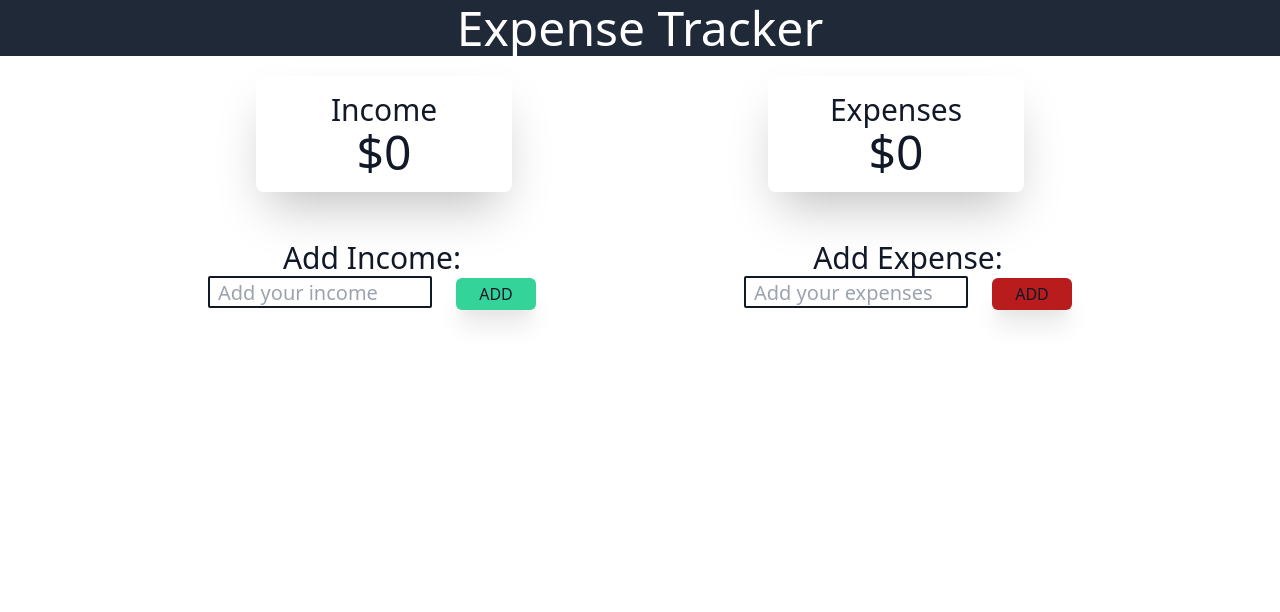
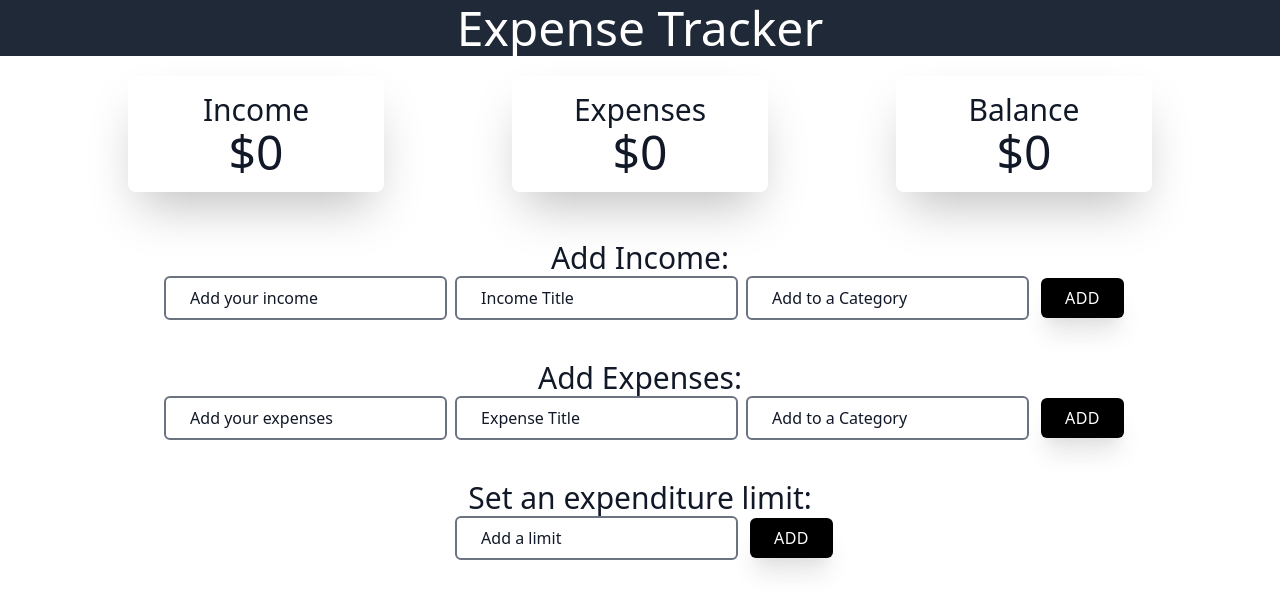
Before and after one commit to faisalsayed10/expense-organizer, a React (Create React App) app: page / in a window 1280 px wide. Shown: the top 612 px of the page. Built offline with nearby package versions, Linux system fonts and the light colour scheme.

Commit message:
added balance and clear form functioning

```diff
--- a/src/AddInputs.js
+++ b/src/AddInputs.js
@@ -1,47 +1,144 @@
 import React from "react";
 import { useForm } from "react-hook-form";
 
-function AddInputs({ setIncome, setExpense, income, expense }) {
-  const { handleSubmit, register } = useForm();
-  const handelNewIncome = (data) => {
-    setIncome((income) => [...income, data.income]);
+let countIncome = 0;
+let countExpense = 0;
+let incomePlaceholder = "Add your income";
+let expensePlaceholder = "Add your expenses";
+const inputClass =
+  "ml-2 py-2 px-6 border-2 border-gray-500 focus:border-gray-900 text-gray-800 text-md rounded-md placeholder-gray-900";
+const buttonClass =
+  "ml-3 py-2 px-6 border-1 border-gray-400 bg-black text-white text-md tracking-wide rounded-md outline-none shadow-xl ";
+
+function AddInputs({ setIncomes, setExpenses, setLimit, setError, limit, error }) {
+  const { handleSubmit, register, reset } = useForm();
+
+  const handleNewIncome = (data) => {
+    if (data.income === "") {
+      incomePlaceholder = "Required!";
+      return;
+    } else {
+      setLimit(data.income);
+      setIncomes((incomes) => [
+        ...incomes,
+        {
+          id: countIncome,
+          title: data.incomeTitle,
+          income: data.income,
+          incomeCateg: data.incomeCateg,
+        },
+      ]);
+      countIncome++;
+    }
+    reset()
   };
 
-  const handelNewExpense = (data) => {
-    setExpense((expense) => [...expense, data.expense]);
+  const handleNewExpense = (data) => {
+    if (data.expense === "") {
+      expensePlaceholder = "Required!";
+      return;
+    } else {
+      setExpenses((expenses) => [
+        ...expenses,
+        {
+          id: countExpense,
+          title: data.expenseTitle,
+          expense: data.expense,
+          expenseCateg: data.expenseCateg,
+        },
+      ]);
+      countExpense++;
+    }
+    reset({
+      expense: '',
+      expenseTitle: '',
+      expenseCateg: '',
+    })
   };
 
+  const handleExpenseLimit = (data) => {
+      setLimit(data.limit);
+      reset({
+        limit: ''
+      })
+    }
+
+  const checkLimit = (data) => {
+    if(data.expense > data.limit) {
+      console.log('Working')
+    }
+  }
+
+
+
   return (
-    <div className="flex justify-evenly my-12">
-      <form onSubmit={handleSubmit(handelNewIncome)}>
+    <div className="my-12">
+      <form className="my-10" onSubmit={handleSubmit(handleNewIncome)}>
         <h1 className="text-3xl">Add Income: </h1>
         <input
           name="income"
           ref={register}
           type="number"
-          placeholder="Add your income"
-          className="w-56 h-8 border-2 border-gray-900 text-gray-800 text-xl pl-2 rounded-sm"
+          placeholder={incomePlaceholder}
+          className={inputClass}
         ></input>
-        <button
-          type="submit"
-          className="ml-6 bg-green-400 rounded-md outline-none shadow-xl border-1 border-gray-900 w-20 h-8"
-        >
+        <input
+          name="incomeTitle"
+          ref={register}
+          type="text"
+          placeholder="Income Title"
+          className={inputClass}
+        ></input>
+        <input
+          name="incomeCateg"
+          ref={register}
+          type="text"
+          placeholder="Add to a Category"
+          className={inputClass}
+        ></input>
+        <button type="submit" className={buttonClass}>
           ADD
         </button>
       </form>
-      <form onSubmit={handleSubmit(handelNewExpense)}>
-        <h1 className="text-3xl">Add Expense: </h1>
+
+      <form className="mb-10" onSubmit={handleSubmit(handleNewExpense)}>
+        <h1 className="text-3xl">Add Expenses: </h1>
         <input
           name="expense"
           ref={register}
           type="number"
-          placeholder="Add your expenses"
-          className="w-56 h-8 border-2 border-gray-900 text-gray-800 text-xl pl-2 rounded-sm"
+          placeholder={expensePlaceholder}
+          className={inputClass}
         ></input>
-        <button
-          type="submit"
-          className="ml-6 bg-red-700 rounded-md outline-none shadow-xl border-1 border-gray-900 w-20 h-8"
-        >
+        <input
+          name="expenseTitle"
+          ref={register}
+          type="text"
+          placeholder="Expense Title"
+          className={inputClass}
+        ></input>
+        <input
+          name="expenseCateg"
+          ref={register}
+          type="text"
+          placeholder="Add to a Category"
+          className={inputClass}
+        ></input>
+        <button type="submit" className={buttonClass}>
+          ADD
+        </button>
+      </form>
+
+      <form onSubmit={handleSubmit(handleExpenseLimit)}>
+        <h1 className="text-3xl">Set an expenditure limit: </h1>
+        <input
+          name="limit"
+          ref={register}
+          type="number"
+          placeholder="Add a limit"
+          className={inputClass}
+        ></input>
+        <button type="submit" className={buttonClass}>
           ADD
         </button>
       </form>
--- a/src/App.js
+++ b/src/App.js
@@ -3,20 +3,26 @@ import Blocks from "./Blocks";
 import AddInputs from "./AddInputs";
 
 function App() {
-  const [income, setIncome] = useState([]);
-  const [expense, setExpense] = useState([]);
+  const [incomes, setIncomes] = useState([]);
+  const [expenses, setExpenses] = useState([]);
+  const [limit, setLimit] = useState("0");
+  const [error, setError] = useState('')
 
   return (
     <div className="text-center">
       <header>
-        <h1 className="text-white text-5xl bg-gray-800 p-1 mb-5">Expense Tracker</h1>
+        <h1 className="text-white text-5xl bg-gray-800 p-1 mb-5">
+          Expense Tracker
+        </h1>
       </header>
-      <Blocks income={income} expense={expense} />
+      <Blocks incomes={incomes} expenses={expenses} />
       <AddInputs
-        income={income}
-        expense={expense}
-        setIncome={setIncome}
-        setExpense={setExpense}
+        setIncomes={setIncomes}
+        setExpenses={setExpenses}
+        setLimit={setLimit}
+        limit={limit}
+        error={error}
+        setError={setError}
       />
     </div>
   );
--- a/src/Blocks.js
+++ b/src/Blocks.js
@@ -1,31 +1,53 @@
-import React from "react";
+import React, { useState, useEffect } from "react";
 
-const blockClass = "rounded-lg shadow-2xl p-4"
+const blockClass = "rounded-lg shadow-2xl p-4";
 
-function Blocks({ income, expense }) {
+let totalExpense = 0;
+let totalIncome = 0;
+let incomeAmtArr = [];
+let expenseAmtArr = [];
 
-  let totalExpense = 0;
-  if (expense.length > 0) {
-    totalExpense = expense.reduce((a, b) => a + parseInt(b), 0);
-    console.log(totalExpense)
+function Blocks({ incomes, expenses }) {
+  const [balance, setBalance] = useState(0);
+
+  console.log({ balance, incomes, expenses });
+
+  if (expenses.length > 0) {
+    //Extracting the amount from the object
+    expenseAmtArr = expenses.map((expense) => expense.expense);
+    //Summing up the amount
+    totalExpense = expenseAmtArr.reduce((a, b) => parseInt(a) + parseInt(b));
   }
 
-  let totalIncome = 0;
-  if (income.length > 0) {
-    totalIncome = income.reduce((a, b) => a + parseInt(b), 0);
-    console.log(totalIncome)
+  if (incomes.length > 0) {
+    //Extracting the amount from the object
+    incomeAmtArr = incomes.map((income) => income.income);
+    //Summing up the amount
+    totalIncome = incomeAmtArr.reduce((a, b) => parseInt(a) + parseInt(b));
   }
 
+  useEffect(() => {
+    let remainder = totalIncome - totalExpense;
+
+    if (incomeAmtArr.length >= 0 && expenseAmtArr.length >= 0) {
+      setBalance(remainder);
+    }
+
+  }, [incomes, expenses]);
 
   return (
     <div className="flex justify-evenly">
       <div className={blockClass}>
-        <h1 className="text-3xl w-56">Income</h1>
+        <h2 className="text-3xl w-56">Income</h2>
         <h1 className="text-5xl w-56">${totalIncome}</h1>
       </div>
       <div className={blockClass}>
-        <h1 className="text-3xl w-56">Expenses</h1>
+        <h2 className="text-3xl w-56">Expenses</h2>
         <h1 className="text-5xl w-56">${totalExpense}</h1>
+      </div>
+      <div className={blockClass}>
+        <h2 className="text-3xl w-56">Balance</h2>
+        <h1 className="text-5xl w-56">${balance}</h1>
       </div>
     </div>
   );
```
